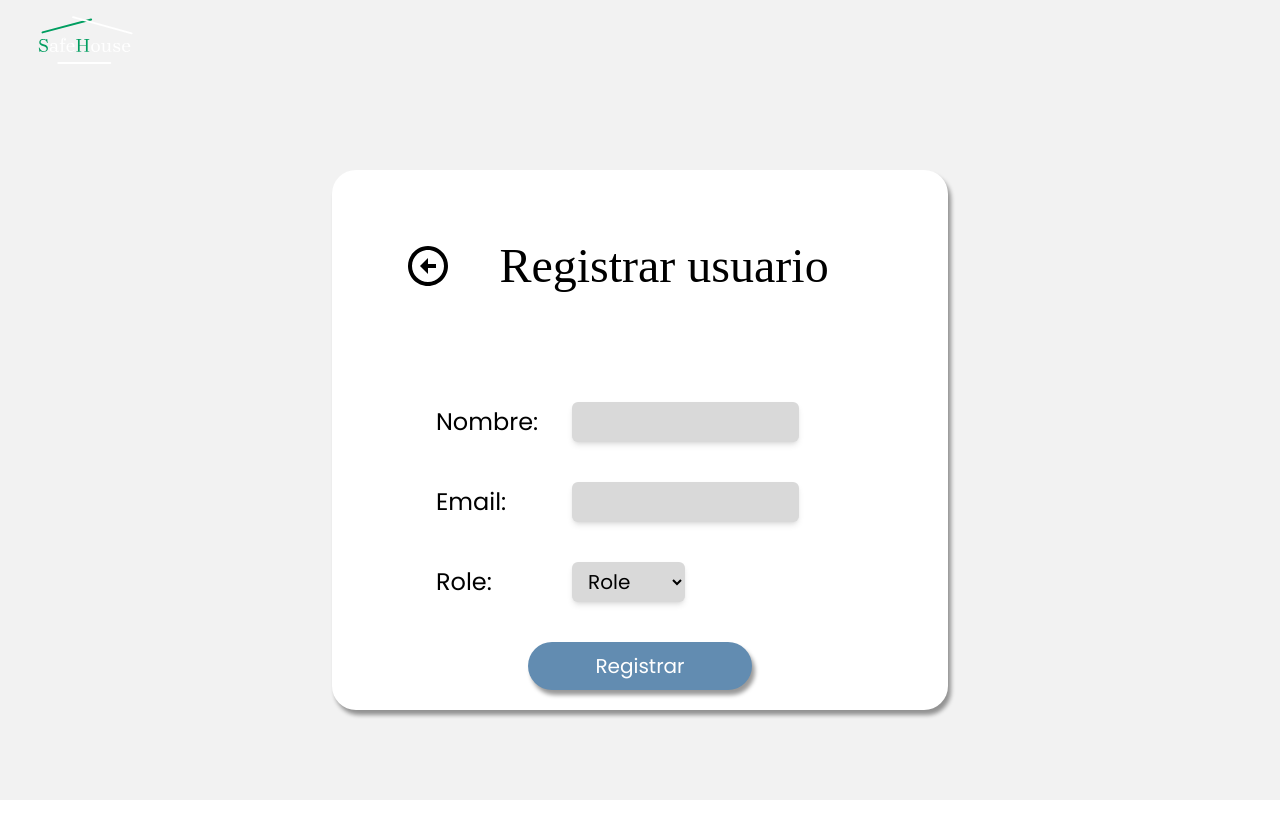
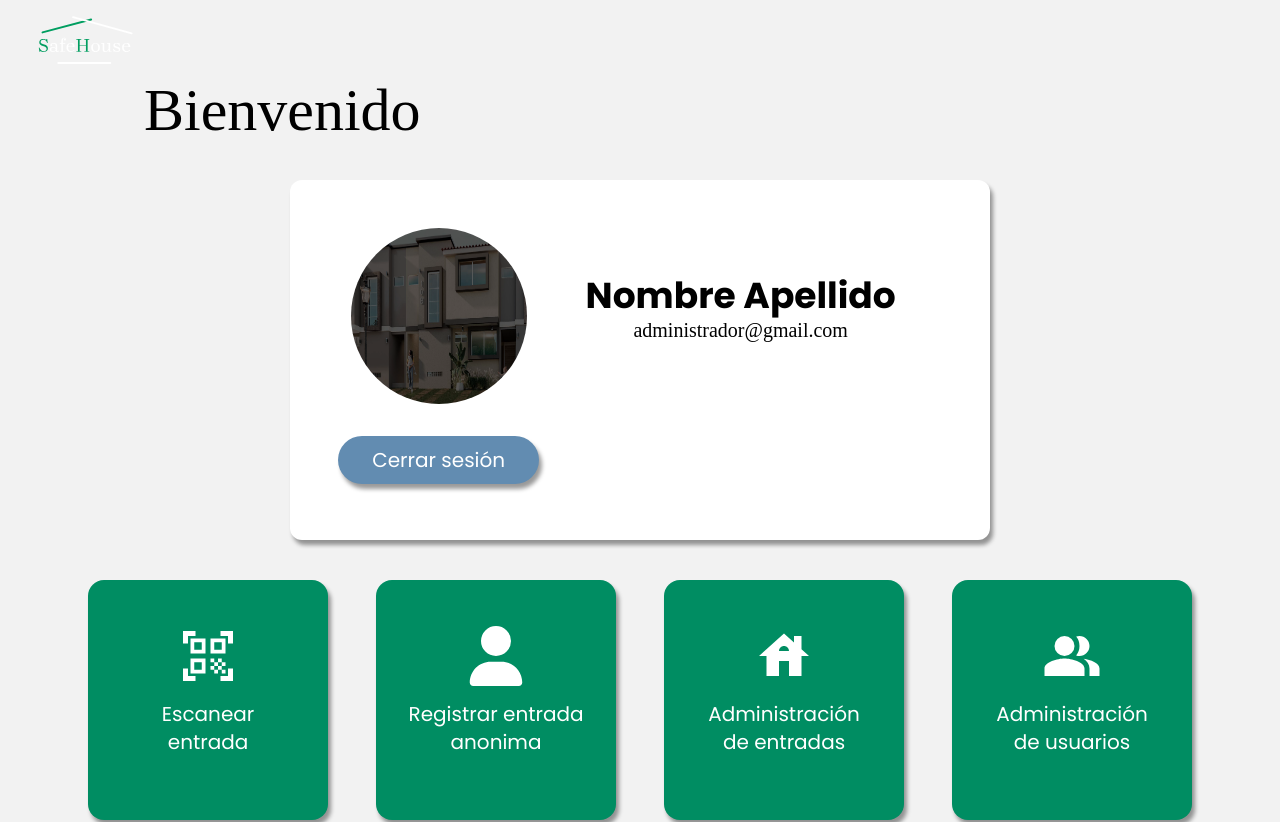
Before and after one commit to Fabio-Alfredo/deploy_definit, a React (Vite) app in the folder safeHouse-frontEnd/: page / in a window 1280 px wide. Shown: the top 822 px of the page. Before the commit the page ends 800 px from the top, so only its background shows below. Built offline with nearby package versions, Linux system fonts and the light colour scheme; a web font is replaced by a local one.

Commit message:
add: adding home page

```diff
--- a/safeHouse-frontEnd/src/App.jsx
+++ b/safeHouse-frontEnd/src/App.jsx
@@ -1,4 +1,5 @@
 import Auth from "./page/Auth"
+import Home from "./page/Home"
 import RegisterPage from "./page/ResiterPage"
 
 
@@ -6,7 +7,7 @@ function App() {
 
   return (
     <>
-      <RegisterPage/>
+      <Home/>
     </>
   )
 }
```
